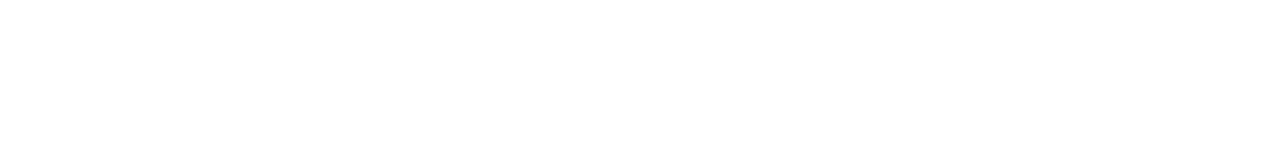
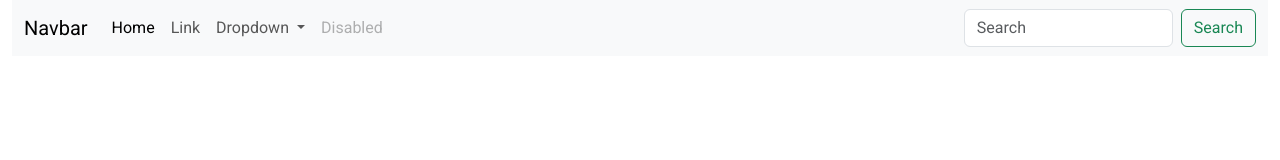
Before and after one commit to KristianColville1/web-dev-ca1, a plain HTML site: page index.html in a window 1280 px wide. Drawn offline with nearby package versions, Linux system fonts and the light colour scheme.

Commit message:
Added fonts to stylesheet

```diff
--- a/assets/css/style.css
+++ b/assets/css/style.css
@@ -0,0 +1,6 @@
+@import url('https://fonts.googleapis.com/css2?family=Roboto:ital,wght@0,100;0,300;0,400;0,500;0,700;0,900;1,100;1,300;1,400;1,500;1,700;1,900&display=swap');
+
+* {
+    font-family: 'Roboto', sans-serif;
+    /* background-color: red; */
+}
--- a/index.html
+++ b/index.html
@@ -17,17 +17,55 @@
         integrity="sha384-QWTKZyjpPEjISv5WaRU9OFeRpok6YctnYmDr5pNlyT2bRjXh0JMhjY6hW+ALEwIH" crossorigin="anonymous">
 
 
-    <!-- External font from Google called roboto -->
-    <link rel="preconnect" href="https://fonts.googleapis.com">
-    <link rel="preconnect" href="https://fonts.gstatic.com" crossorigin>
-    <link
-        href="https://fonts.googleapis.com/css2?family=Roboto:ital,wght@0,100;0,300;0,400;0,500;0,700;0,900;1,100;1,300;1,400;1,500;1,700;1,900&display=swap"
-        rel="stylesheet">
+    <!-- custom css -->
+    <link href="assets/css/style.css" rel="stylesheet">
 
     <title>Movie R+</title>
 </head>
 
 <body class="container-xxl">
+    <!-- Bootstrap navigation menu -->
+    <nav class="navbar navbar-expand-lg bg-body-tertiary">
+        <div class="container-fluid">
+            <a class="navbar-brand" href="#">Navbar</a>
+            <button class="navbar-toggler" type="button" data-bs-toggle="collapse" data-bs-target="#navbarSupportedContent"
+                aria-controls="navbarSupportedContent" aria-expanded="false" aria-label="Toggle navigation">
+                <span class="navbar-toggler-icon"></span>
+            </button>
+            <div class="collapse navbar-collapse" id="navbarSupportedContent">
+                <ul class="navbar-nav me-auto mb-2 mb-lg-0">
+                    <li class="nav-item">
+                        <a class="nav-link active" aria-current="page" href="#">Home</a>
+                    </li>
+                    <li class="nav-item">
+                        <a class="nav-link" href="#">Link</a>
+                    </li>
+                    <li class="nav-item dropdown">
+                        <a class="nav-link dropdown-toggle" href="#" role="button" data-bs-toggle="dropdown"
+                            aria-expanded="false">
+                            Dropdown
+                        </a>
+                        <ul class="dropdown-menu">
+                            <li><a class="dropdown-item" href="#">Action</a></li>
+                            <li><a class="dropdown-item" href="#">Another action</a></li>
+                            <li>
+                                <hr class="dropdown-divider">
+                            </li>
+                            <li><a class="dropdown-item" href="#">Something else here</a></li>
+                        </ul>
+                    </li>
+                    <li class="nav-item">
+                        <a class="nav-link disabled" aria-disabled="true">Disabled</a>
+                    </li>
+                </ul>
+                <form class="d-flex" role="search">
+                    <input class="form-control me-2" type="search" placeholder="Search" aria-label="Search">
+                    <button class="btn btn-outline-success" type="submit">Search</button>
+                </form>
+            </div>
+        </div>
+    </nav>
+
 
 
     <!-- External js script from bootstrap -->
```
